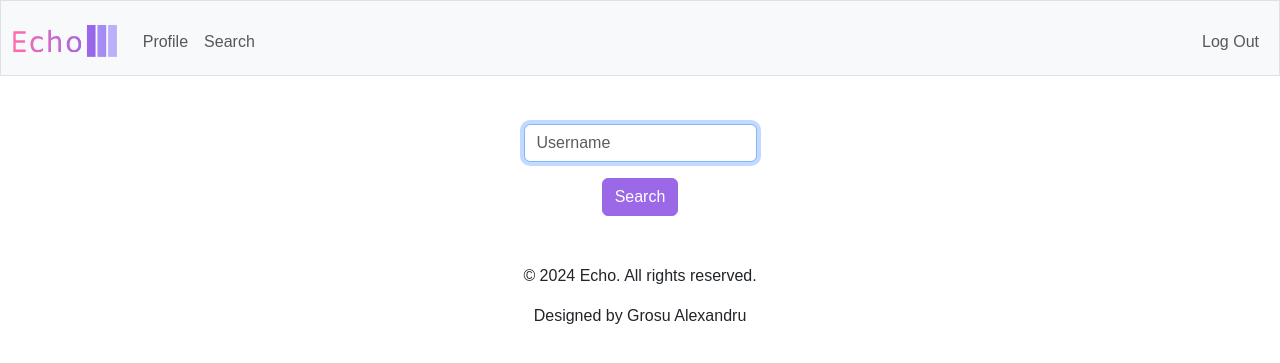
After one commit to sandry24/Echo, a Flask app: page /search in a window 1280 px wide. The commit adds this page. Shown: the top 363 px of the page. Run offline with Flask 3, Linux system fonts and the light colour scheme; a user stored in the database is signed in; some libraries are stand-ins or nearby versions; some web fonts are replaced.

Commit message:
Add search tab and functionality

```diff
--- a/app.py
+++ b/app.py
@@ -133,3 +133,14 @@ def edit_profile():
             return redirect("/profile")
     else:
         return render_template("edit_profile.html", user=user)
+
+
+@app.route("/search", methods=["GET"])
+@login_required
+def search():
+    username = request.args.get("username")
+    if username:
+        users = db.execute("SELECT * FROM users WHERE username LIKE ?", "%" + username + "%")
+        return render_template("search_results.html", users=users)
+    else:
+        return render_template("search.html")
--- a/templates/layout.html
+++ b/templates/layout.html
@@ -35,6 +35,7 @@
                     {% if session["user_id"] %}
                         <ul class="navbar-nav me-auto mt-2">
                             <li class="nav-item"><a class="nav-link" href="/profile">Profile</a></li>
+                            <li class="nav-item"><a class="nav-link" href="/search">Search</a></li>
                         </ul>
                         <ul class="navbar-nav ms-auto mt-2">
                             <li class="nav-item"><a class="nav-link" href="/logout">Log Out</a></li>
--- /dev/null
+++ b/templates/search.html
@@ -0,0 +1,14 @@
+{% extends "layout.html" %}
+
+{% block title %}
+    Search
+{% endblock %}
+
+{% block main %}
+    <form action="/search" method="get">
+        <div class="mb-3">
+            <input autocomplete="off" autofocus required class="form-control mx-auto w-auto" name="username" placeholder="Username" type="text">
+        </div>
+        <button class="btn btn-primary" type="submit">Search</button>
+    </form>
+{% endblock %}
```
Also changed, not shown: templates/search_results.html (added, +22 -0 lines), echo.db.
